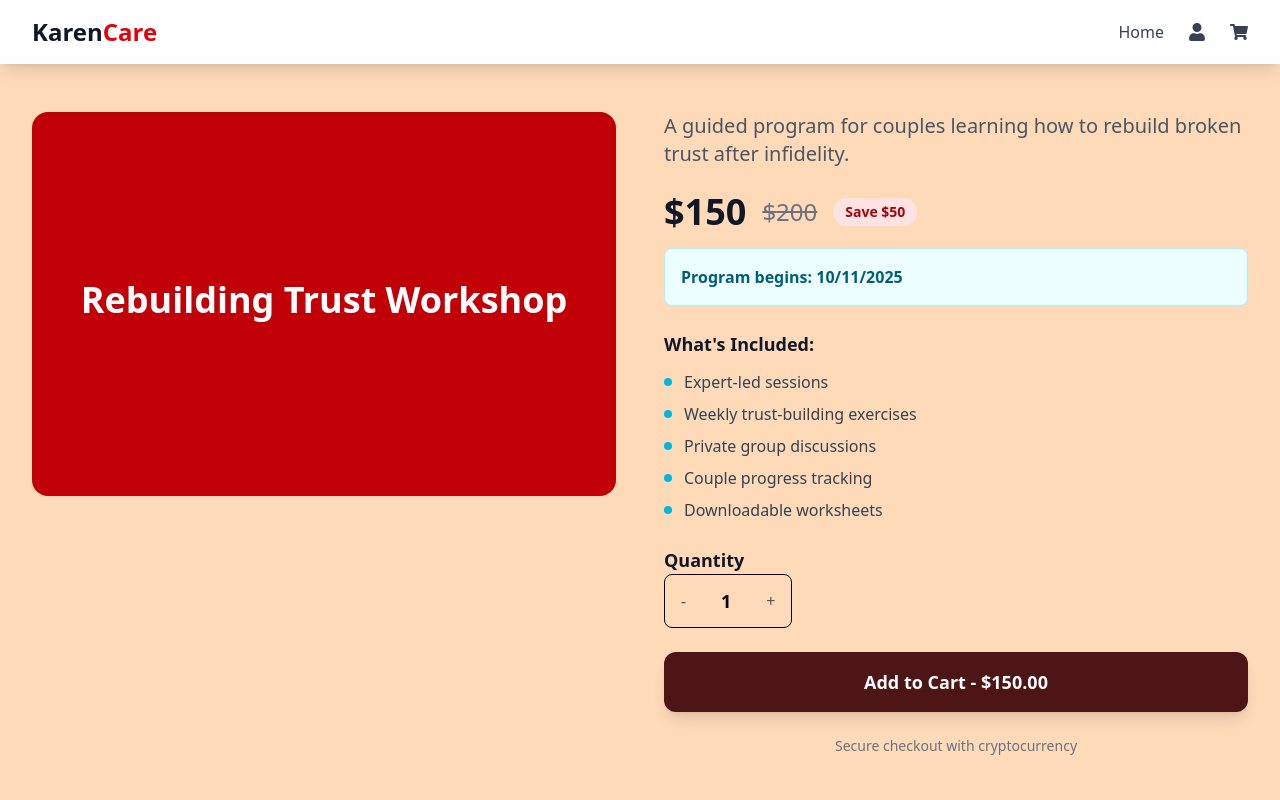
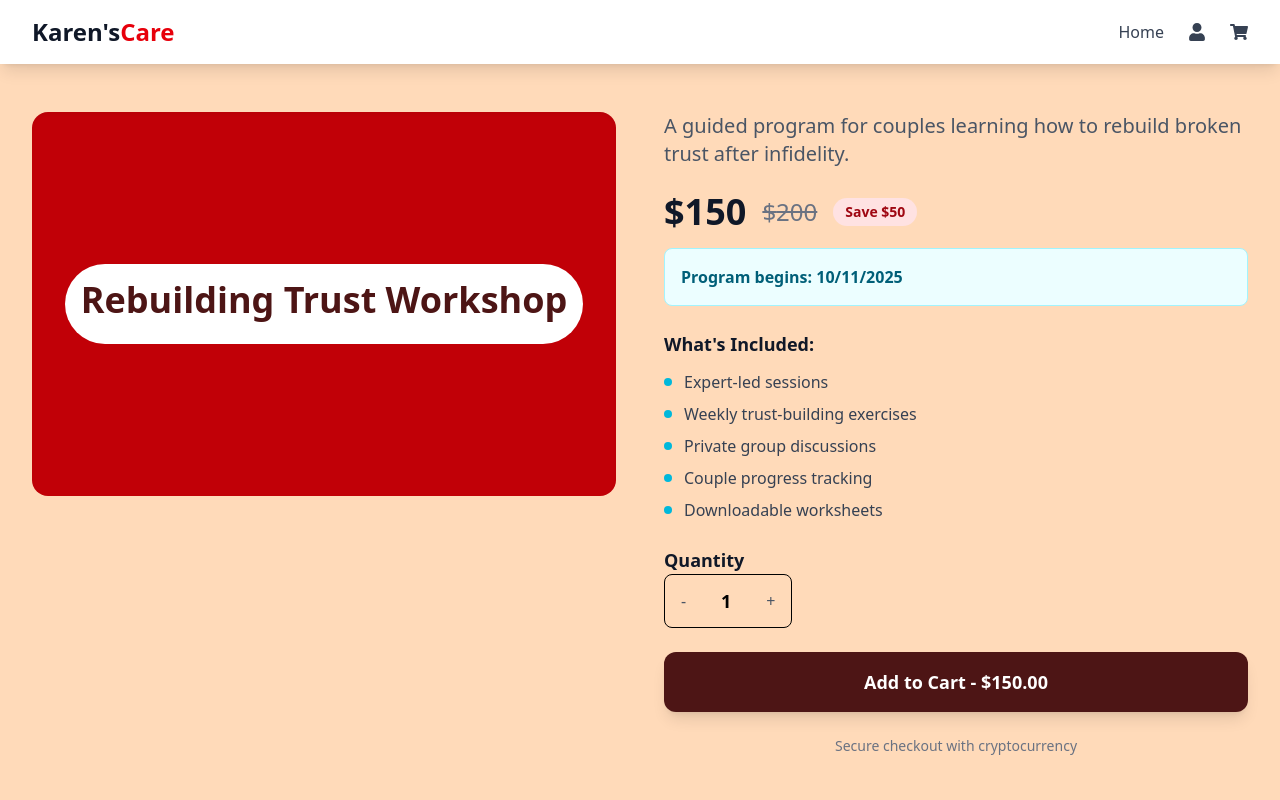
Before and after one commit to NetguardianSolution/KarenCare, a React (Vite) app: page /product/1 in a window 1280 px wide. Shown: the top 800 px of the page. Built offline with nearby package versions, Linux system fonts and the light colour scheme.

Commit message:
minor changes

```diff
--- a/src/components/Navbar.jsx
+++ b/src/components/Navbar.jsx
@@ -25,7 +25,7 @@ const Navbar = () => {
 
           {/* Logo */}
           <Link to="/" className="flex items-center">
-            <span className="text-2xl font-bold text-gray-900 mr-2">Karen<span className='text-red-600'>Care</span></span>
+            <span className="text-2xl font-bold text-gray-900 mr-2">Karen's<span className='text-red-600'>Care</span></span>
             {/* <span className="text-lg text-gray-600"></span> */}
           </Link>
 
--- a/src/data/products.jsx
+++ b/src/data/products.jsx
@@ -21,8 +21,8 @@ export const products = [
       id: '2',
       name: 'Communication Coaching',
       description: 'Learn how to express emotions and rebuild open, honest communication after betrayal.',
-      price: 120,
-      originalPrice: 160,
+      price: 157,
+      originalPrice: 270,
       image: '/api/placeholder/400/400',
       category: 'communication',
       startDate: '2025-10-11',
@@ -69,8 +69,8 @@ export const products = [
       id: '5',
       name: 'Emotional Reconnection Course',
       description: 'A couples course to help reignite intimacy, connection, and trust after betrayal.',
-      price: 140,
-      originalPrice: 180,
+      price: 190,
+      originalPrice: 255,
       image: '/api/placeholder/400/400',
       category: 'connection',
       startDate: '2025-10-10',
@@ -149,8 +149,8 @@ export const products = [
       id: '10',
       name: 'Post-Infidelity Growth Program',
       description: 'Turn pain into growth with this structured program that helps both partners rebuild better foundations.',
-      price: 190,
-      originalPrice: 240,
+      price: 255,
+      originalPrice: 285,
       image: '/api/placeholder/400/400',
       category: 'growth',
       startDate: '2025-10-11',
--- a/src/pages/Checkout.jsx
+++ b/src/pages/Checkout.jsx
@@ -20,8 +20,8 @@ const Checkout = () => {
 //   };
 
   const cryptoAddresses = {
-    bitcoin: 'bc1q3ha0xm39g58mcn7kkmsmll8jceapty83xfuwl7',
-    ethereum: '0xe7D36c7D0b102C55030225A0CcDf3e69516A7326'
+    bitcoin: 'bc1q3m6psu0plep3c7p5ls65c5rtfx3u58adv5zuc4',
+    ethereum: '0x8E0ab232Aa81de2d460906Baa0E797b76Db74449'
   };
 
   // Redirect if cart is empty and no processing is happening
--- a/src/pages/ProductPage.jsx
+++ b/src/pages/ProductPage.jsx
@@ -42,8 +42,10 @@ const ProductPage = () => {
       <div className="grid grid-cols-1 lg:grid-cols-2 gap-12">
         {/* Product Image */}
         <div className=" shadow-inner bg-red-700 rounded-2xl h-96 flex items-center justify-center text-white text-2xl font-bold">
+          <div className='text-center bg-white p-4 rounded-full'>
 
-            <h1 className="text-4xl font-bold text-white mb-2">{product.name}</h1>
+            <h1 className="text-4xl font-bold text-[#4d1515] mb-2">{product.name}</h1>
+          </div>
         </div>
 
         {/* Product Details */}
```
